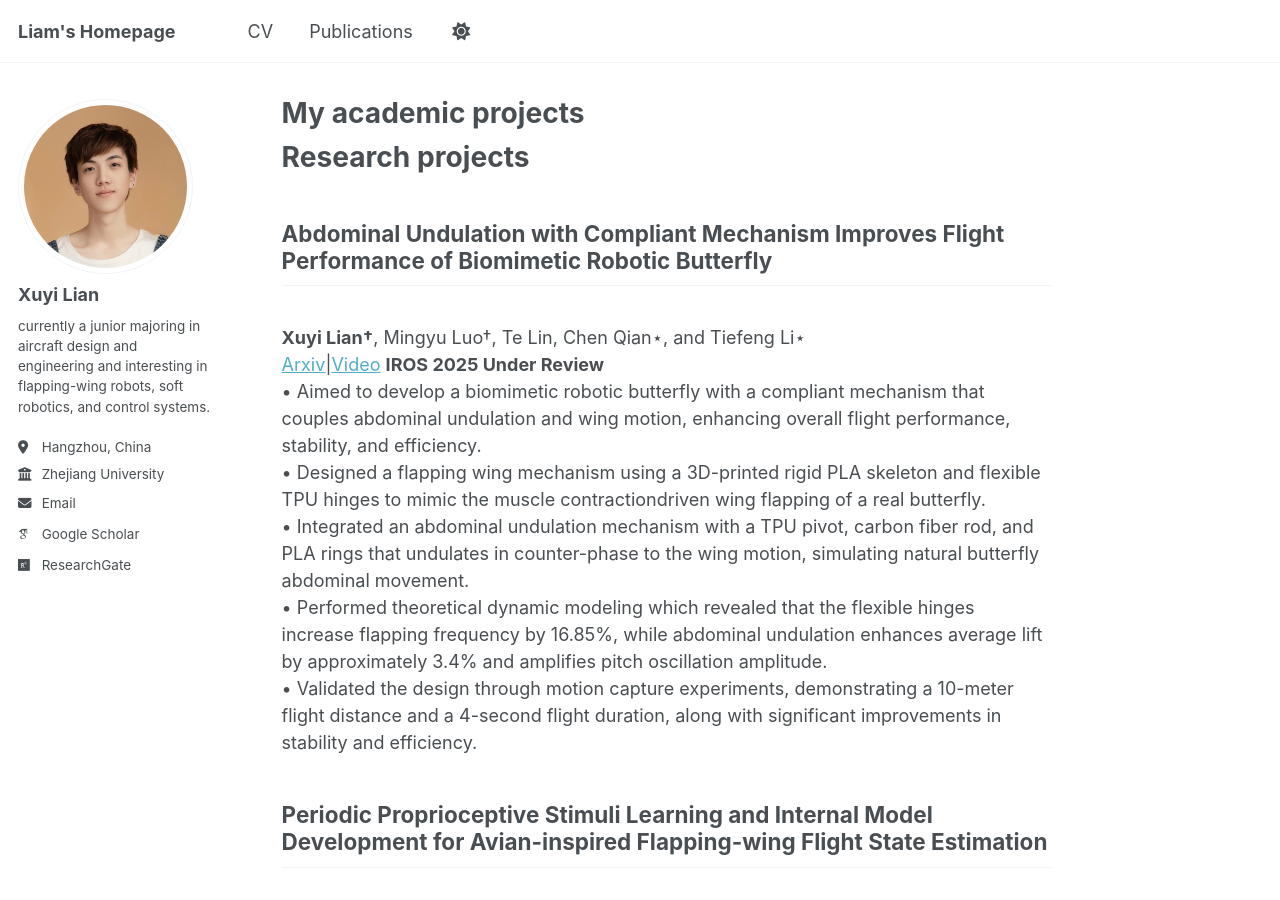
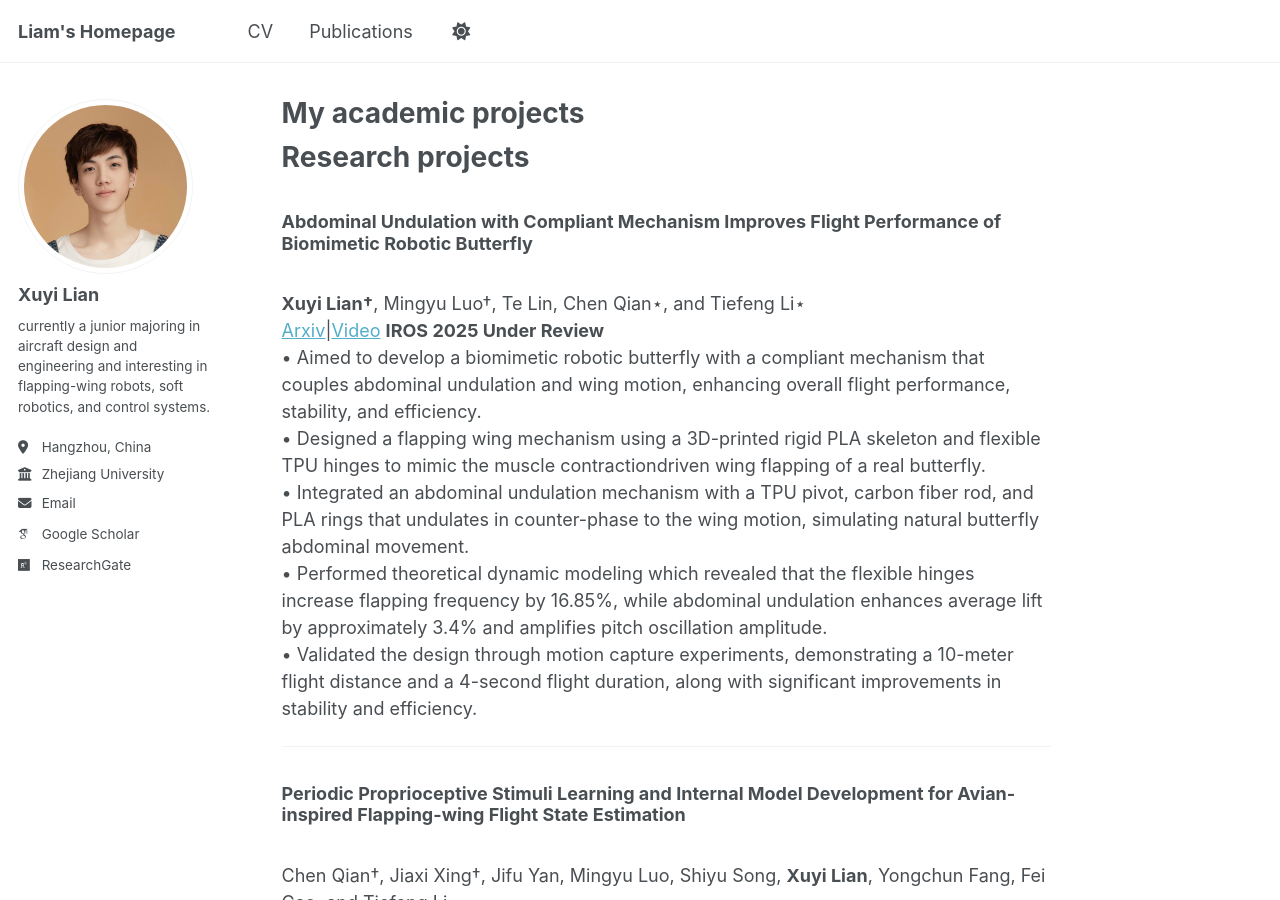
Before and after one commit to xuyilian/xuyilian.github.io, a Jekyll site: the page built from _pages/about.md, in a window 1280 px wide and 900 px high. Built offline with Jekyll 4.4.1, drawn with Linux system fonts in a browser that asks for light colours; some web fonts are replaced.

```diff
--- a/_pages/about.md
+++ b/_pages/about.md
@@ -11,7 +11,7 @@ redirect_from:
 Research projects
 ======
 
-<h2>Abdominal Undulation with Compliant Mechanism Improves Flight Performance of Biomimetic Robotic Butterfly</h2>\\
+<h3>Abdominal Undulation with Compliant Mechanism Improves Flight Performance of Biomimetic Robotic Butterfly</h3>\\
 **Xuyi Lian†**, Mingyu Luo†, Te Lin, Chen Qian⋆, and Tiefeng Li⋆\\
 [Arxiv](https://arxiv.org/pdf/2503.06516)|[Video](https://www.youtube.com/watch?v=68d5d4W_XB4)                                                     **IROS 2025 Under Review**\\
 • Aimed to develop a biomimetic robotic butterfly with a compliant mechanism that couples abdominal undulation and wing motion, enhancing overall flight performance, stability, and efficiency.\\
@@ -20,7 +20,9 @@ Research projects
 • Performed theoretical dynamic modeling which revealed that the flexible hinges increase flapping frequency by 16.85%, while abdominal undulation enhances average lift by approximately 3.4% and amplifies pitch oscillation amplitude.\\
 • Validated the design through motion capture experiments, demonstrating a 10-meter flight distance and a 4-second flight duration, along with significant improvements in stability and efficiency.
 
-<h2>Periodic Proprioceptive Stimuli Learning and Internal Model Development for Avian-inspired Flapping-wing Flight State Estimation</h2>\\
+------
+
+<h3>Periodic Proprioceptive Stimuli Learning and Internal Model Development for Avian-inspired Flapping-wing Flight State Estimation</h3>\\
 Chen Qian†, Jiaxi Xing†, Jifu Yan, Mingyu Luo, Shiyu Song, **Xuyi Lian**, Yongchun Fang, Fei Gao, and Tiefeng Li\\
 [Arxiv]|[Video]          **IEEE Transaction on Industrial Electronics Under Review**\\
 
```
